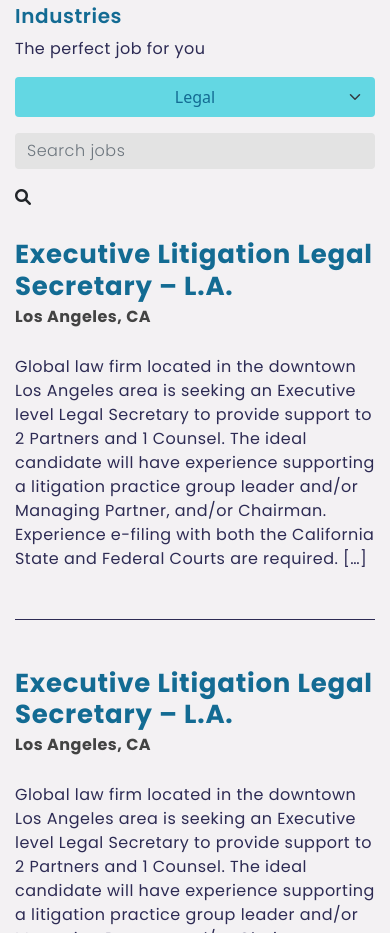
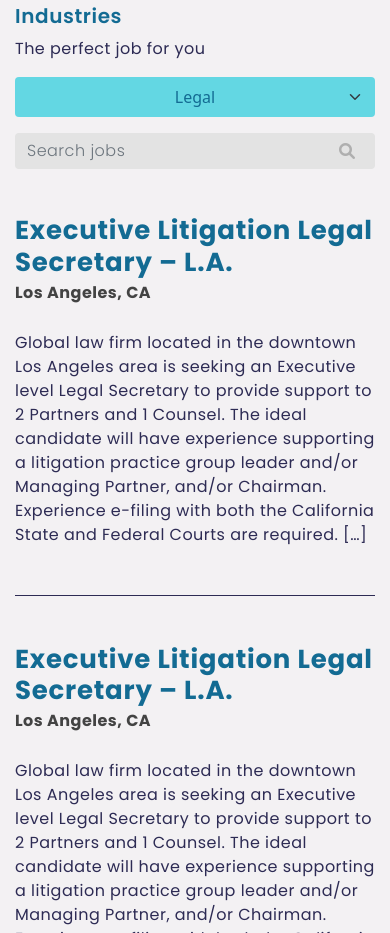
Before and after one commit to DiTechCDM/QES-Diamond-Personnel-Back.github.io, a plain HTML site: page Job-listing.html in a window 390 px wide. Shown: the part 819-1752 px from the top of the page. Drawn offline with nearby package versions, Linux system fonts and the light colour scheme; a web font is replaced by a local one.

Commit message:
joblisting.css

```diff
--- a/Assets/CSS/joblisting.css
+++ b/Assets/CSS/joblisting.css
@@ -295,6 +295,17 @@ body, html {
 @media screen and (max-width: 640px) {
     .CTA-btn {
         display: none;
+    }
+
+    .input-select{
+        position: relative;
+        top: 0;
+    }
+    .input-select i{
+        position: absolute;
+        top: 10px;
+        color: #AFAFAF;
+        right: 20px;
     }
 
     #Search {
```
